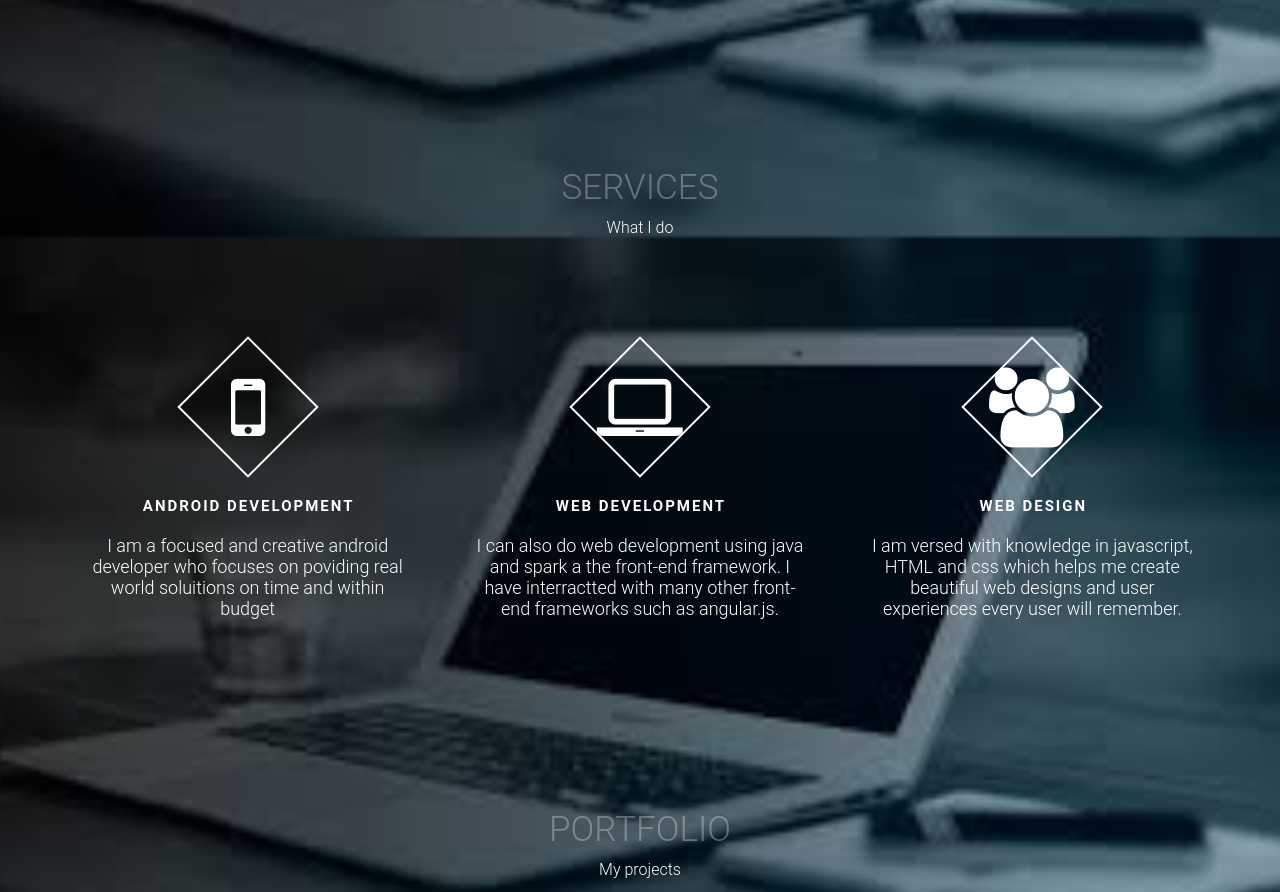
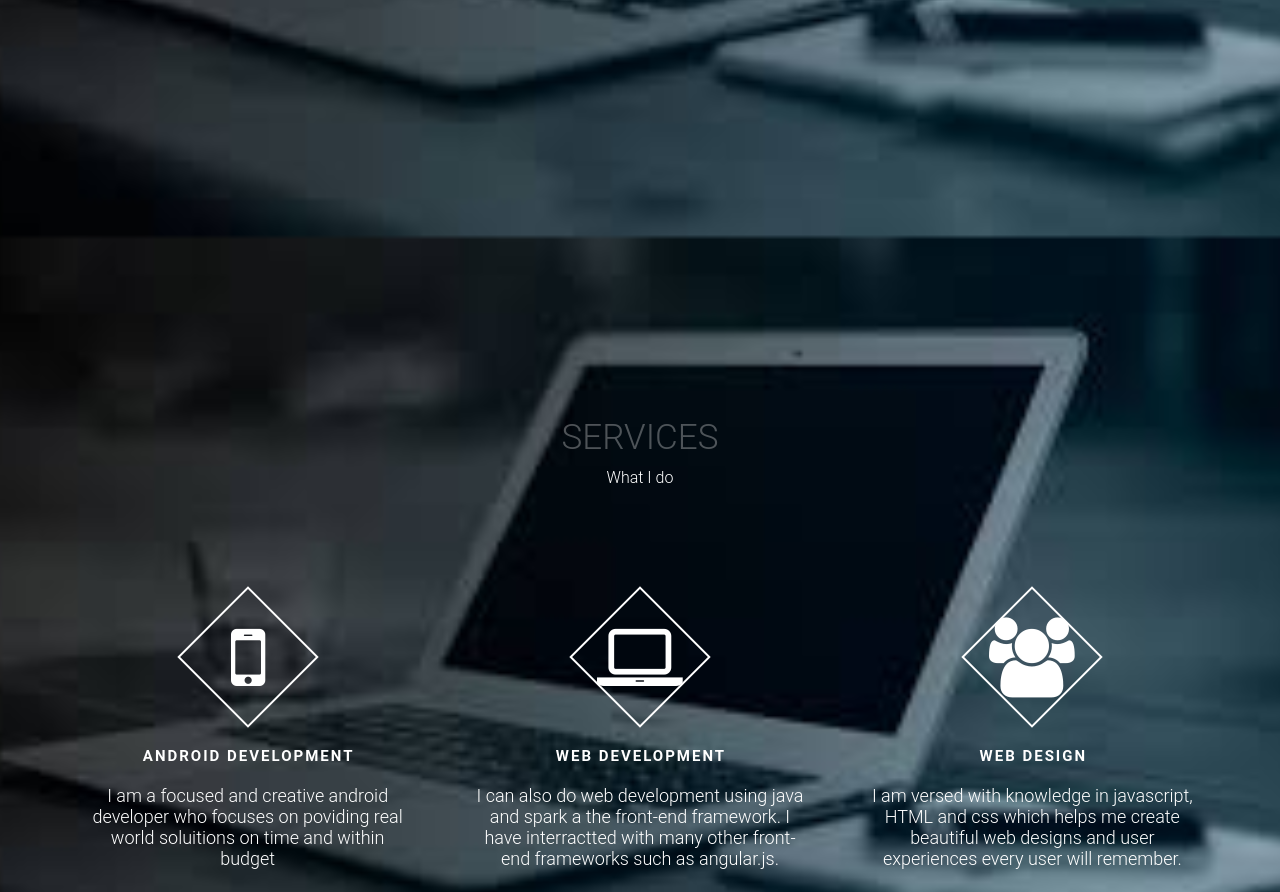
Before and after one commit to LouisOdhiambo/Personal-portfolio, a plain HTML site: page index.html in a window 1280 px wide. Shown: the part 1363-2255 px from the top of the page. Drawn offline with nearby package versions, Linux system fonts and the light colour scheme.

Commit message:
update services

```diff
--- a/index.css
+++ b/index.css
@@ -152,7 +152,7 @@ li {
 }
 
 .services {
-  margin-top: 5rem;
+  margin-top: 30rem;
 }
 
 .menuTogler.open {
```
